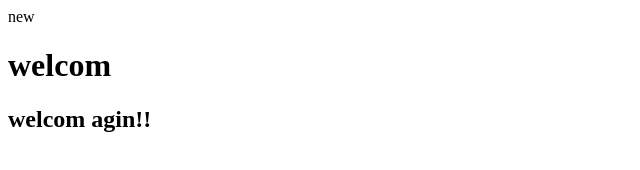
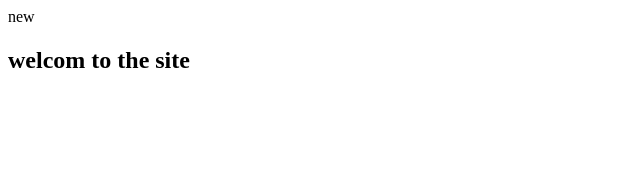
Before and after one commit to samfadi11/new-, a plain HTML site: page index.html in a window 1280 px wide. Shown: the whole page, without its empty margins (0-640 px from the left). Drawn offline with Linux system fonts and the light colour scheme.

Commit message:
add the line

```diff
--- a/index.html
+++ b/index.html
@@ -2,8 +2,8 @@
     <html lang ="en">
         <head>new</head>
         <body>
-            <h1 stlye ="color: blue;">welcom</h1>
-            <h2>welcom agin!!</h2>
+            <h1 style= "color:red;"> </h1>
+            <h2>welcom to the site </h2>
         </body>
     </html>
 </doctype>
```
